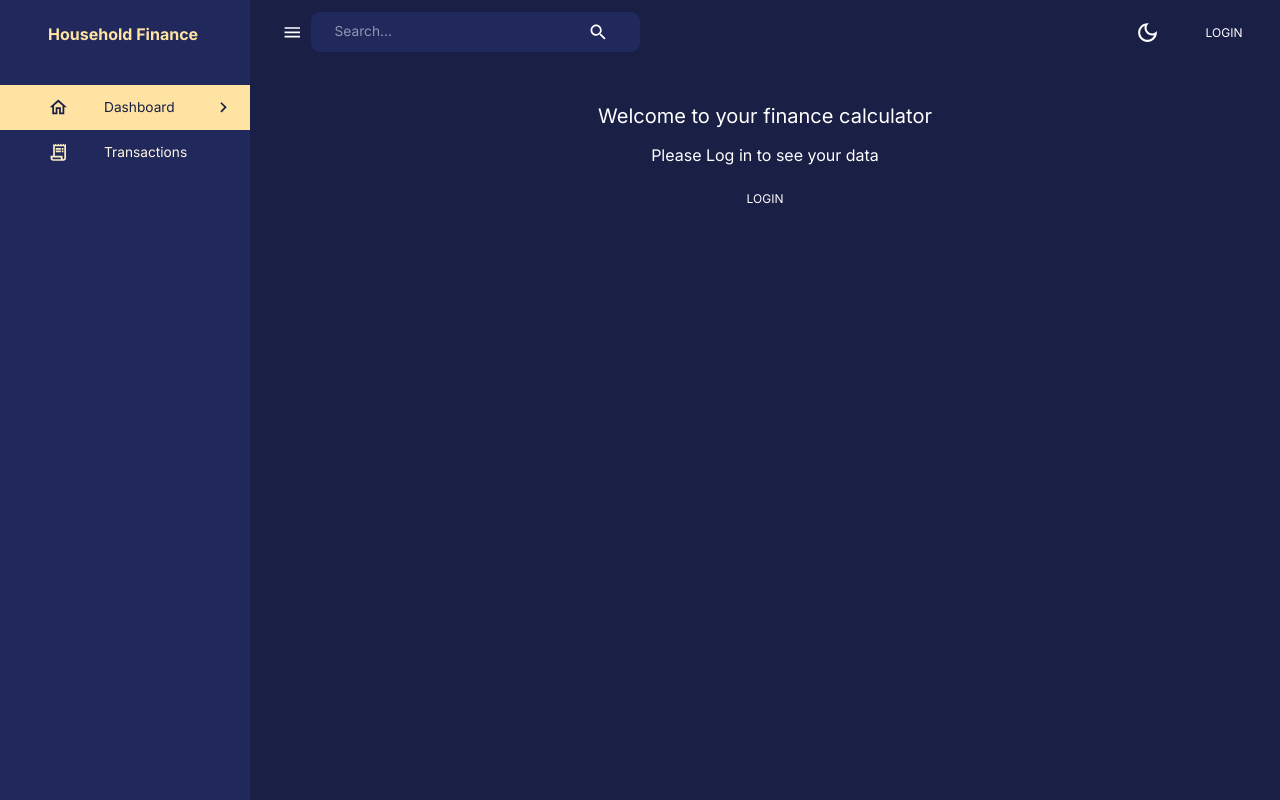
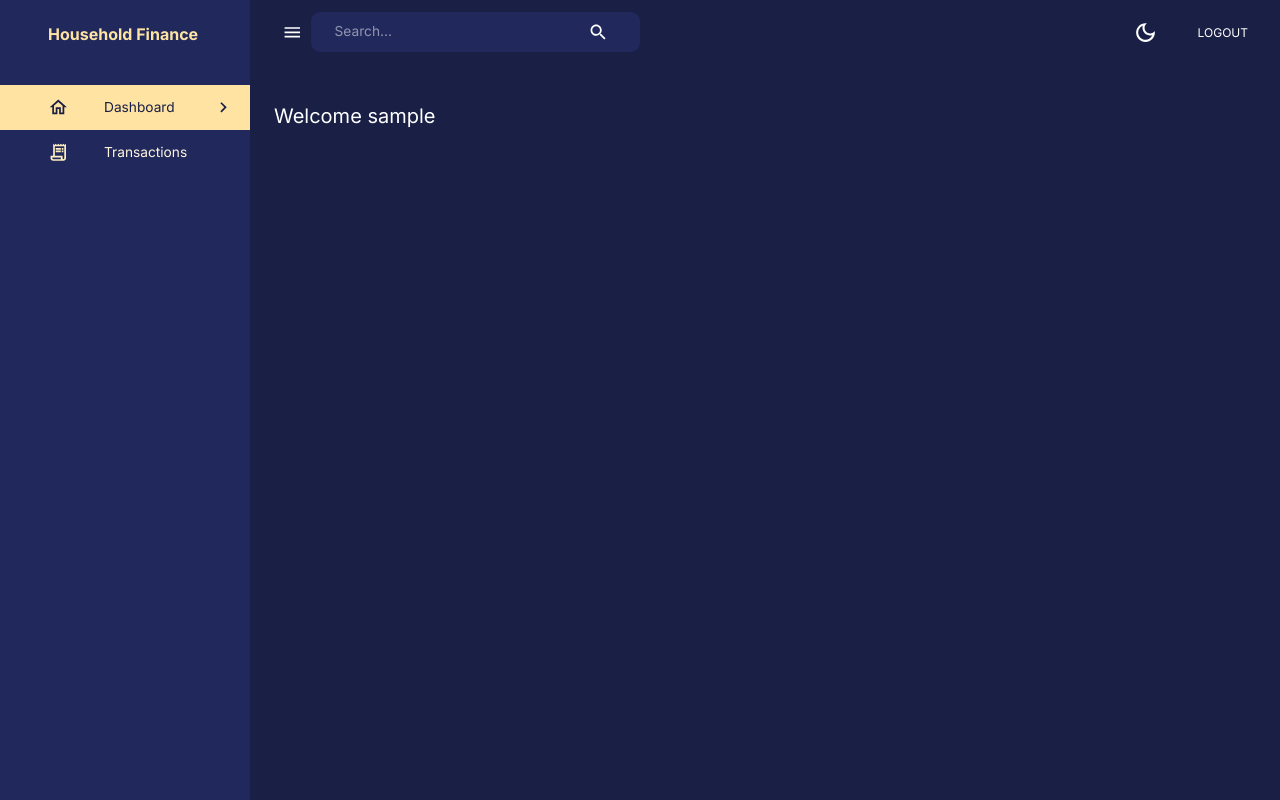
Before and after one commit to ArvidErik/future-balance-client, a React (Create React App) app: page /dashboard in a window 1280 px wide. Built offline with nearby package versions, Linux system fonts and the light colour scheme; sample sign-in values are in the browser's storage.

Commit message:
get transactions

```diff
--- a/src/App.js
+++ b/src/App.js
@@ -10,12 +10,20 @@ import Signup from "pages/signup";
 import Layout from "pages/layout"
 import Logout from "pages/logout";
 import Transactions from "pages/transactions";
+import { useEffect } from "react";
 
 function App() {
   const mode = useSelector((state) => state.global.mode);
   const theme = useMemo(() => createTheme(themeSettings(mode)), [mode]);
 
   const [username, setUsername] = useState("")
+
+  useEffect(()=>{
+    const user = localStorage.getItem('username')
+    if (user) {
+      setUsername(user)
+    }
+  }, [])
 
   return (
     <div className="app">
--- a/src/pages/transactions/index.jsx
+++ b/src/pages/transactions/index.jsx
@@ -1,13 +1,55 @@
 import { ThemeContext, useTheme } from '@emotion/react'
 import { Box, Typography } from '@mui/material'
 import { DataGrid } from '@mui/x-data-grid'
-import React, {useState} from 'react'
+import axios from 'axios'
+import React, {useEffect, useState} from 'react'
 
 
+const columns = [
+  {
+    field: "name",
+    headerName: "Name",
+    flex: 1
+  },
+  {
+    field: "amount",
+    headerName: "Amount",
+    flex: 1
+  },
+  {
+    field: "from",
+    headerName: "From",
+    flex: 1
+  },
+  {
+    field: "to",
+    headerName: "To",
+    flex: 1
+  }
+]
 
 
 function Transactions() {
   const theme = useTheme();
+
+  const [data, setData] = useState("")
+
+  useEffect(()=> {
+    axios.get("http://localhost:5001/transactions/get", {
+      headers:{
+        userId: localStorage.getItem("userid")
+      }
+      }
+    )
+    .then((res)=>{
+      setData(res)
+    })
+    .catch((err)=>{
+      console.log(err);
+    })
+  }, [])
+
+  console.log(data.data);
 
   return (
     <Box m="1.5rem 2.5rem">
@@ -41,6 +83,8 @@ function Transactions() {
       >
         <DataGrid
           getRowId={(row) => row._id}
+          rows={(data && data.data) || []}
+          columns={columns}
         />
       </Box>
 
```
